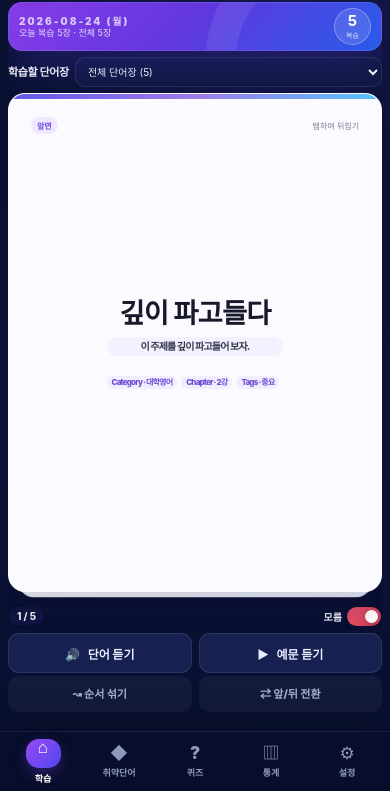
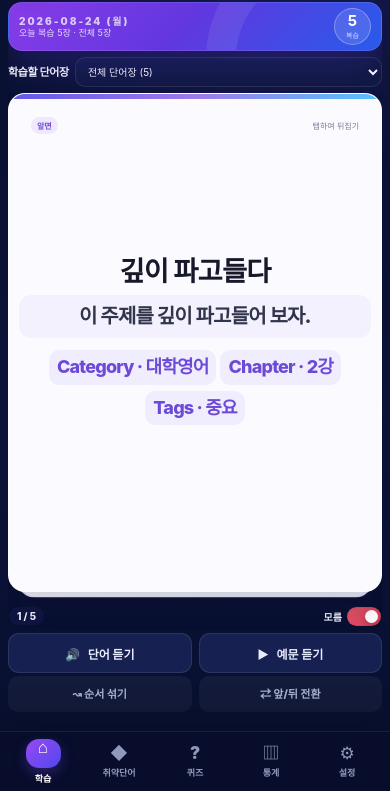
Before and after one commit to lifechallengereh-droid/wordstack, a plain HTML site: page index.html in a window 390 px wide. Shown: the part 53-844 px from the top of the page. Drawn offline with Linux system fonts and the light colour scheme.

Commit message:
Add files via upload

```diff
--- a/index.html
+++ b/index.html
@@ -7,7 +7,7 @@
   <title>WordStack</title>
   <link rel="manifest" href="manifest.webmanifest" />
   <link rel="icon" href="icons/icon-192.png" />
-  <link rel="stylesheet" href="styles.css?v=7266" />
+  <link rel="stylesheet" href="styles.css?v=7267" />
   <script src="https://cdn.jsdelivr.net/npm/xlsx@0.18.5/dist/xlsx.full.min.js"></script>
   <script src="https://accounts.google.com/gsi/client" async defer></script>
 </head>
@@ -252,8 +252,8 @@
     </div>
   </div>
   <div id="toast" class="toast hidden"></div>
-  <script src="app.js?v=7266"></script>
-  <script src="google-sync.js?v=7266"></script>
+  <script src="app.js?v=7267"></script>
+  <script src="google-sync.js?v=7267"></script>
 <script>
 window.addEventListener('load', () => {
   const splash = document.getElementById('brandSplash');
--- a/styles.css
+++ b/styles.css
@@ -1250,3 +1250,52 @@ body{
     flex-basis:32px !important;
   }
 }
+
+
+/* ==========================================================
+   WordStack v7.2.6.7 — flashcard readability
+   품사 / 예문 / Category / Chapter / Tags 최소 2배 확대
+   ========================================================== */
+
+/* 모든 화면에서 카드의 보조정보 가독성 개선 */
+#flashcard .face-meta{
+  display:inline-block;
+  font-size:18px !important;
+  line-height:1.35 !important;
+  padding:5px 9px !important;
+  margin:4px 3px !important;
+  border-radius:10px !important;
+  vertical-align:middle;
+}
+#flashcard .face-example{
+  display:block;
+  font-size:20px !important;
+  line-height:1.42 !important;
+  padding:9px 11px !important;
+  margin-top:8px !important;
+  border-radius:12px !important;
+}
+
+/* Android 첫 화면에서도 위 크기를 절대 축소하지 않음 */
+@media (max-width:700px){
+  body.study-mode #study #flashcard .face-meta{
+    font-size:18px !important;
+    line-height:1.35 !important;
+    padding:5px 8px !important;
+    margin:3px 2px !important;
+  }
+  body.study-mode #study #flashcard .face-example{
+    font-size:20px !important;
+    line-height:1.38 !important;
+    padding:8px 10px !important;
+    margin-top:6px !important;
+  }
+
+  /* 큰 글씨 때문에 내용이 많을 경우 카드 내부만 스크롤 */
+  body.study-mode #study .card-sub{
+    overflow-y:auto !important;
+    overflow-x:hidden !important;
+    scrollbar-width:thin;
+    padding-bottom:4px;
+  }
+}
--- a/sw.js
+++ b/sw.js
@@ -1,5 +1,5 @@
-const CACHE='wordstack-v7-2-6-6-buttons';
-const CORE=['./','./index.html','./styles.css?v=7266','./app.js?v=7266','./google-sync.js?v=7266','./manifest.webmanifest'];
+const CACHE='wordstack-v7-2-6-7-fonts';
+const CORE=['./','./index.html','./styles.css?v=7267','./app.js?v=7267','./google-sync.js?v=7267','./manifest.webmanifest'];
 self.addEventListener('install',e=>{self.skipWaiting();e.waitUntil(caches.open(CACHE).then(c=>Promise.allSettled(CORE.map(x=>c.add(x)))));});
 self.addEventListener('activate',e=>{e.waitUntil(Promise.all([caches.keys().then(keys=>Promise.all(keys.filter(k=>k!==CACHE).map(k=>caches.delete(k)))),self.clients.claim()]));});
 self.addEventListener('fetch',e=>{if(e.request.mode==='navigate'){e.respondWith(fetch(e.request,{cache:'no-store'}).catch(()=>caches.match('./index.html')));return;}e.respondWith(fetch(e.request).then(r=>{const cp=r.clone();caches.open(CACHE).then(c=>c.put(e.request,cp)).catch(()=>{});return r;}).catch(()=>caches.match(e.request)));});
```
